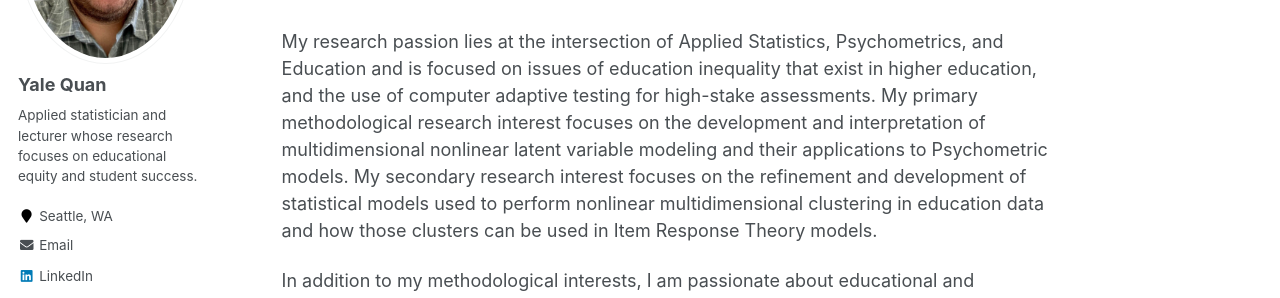
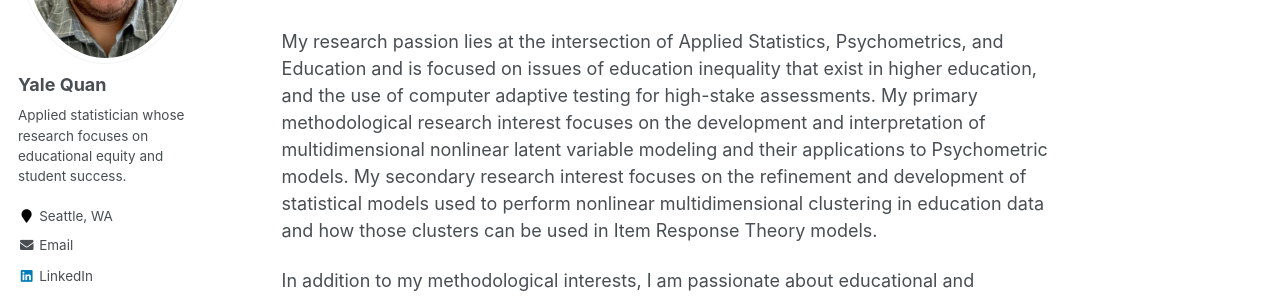
Before and after one commit to yalequan/yalequan.github.io, a Jekyll site: the page built from _pages/about.md, in a window 1280 px wide. Shown: the part 287-585 px from the top of the page. Built offline with Jekyll 4.4.1, drawn with Linux system fonts in a browser that asks for light colours.

Commit message:
Update _config.yml

```diff
--- a/_config.yml
+++ b/_config.yml
@@ -82,7 +82,7 @@ analytics:
 author:
   name             : "Yale Quan"
   avatar           : "profile.png"
-  bio              : "Applied statistician and lecturer whose research focuses on educational equity and student success."
+  bio              : "Applied statistician whose research focuses on educational equity and student success."
   location         : "Seattle, WA"
   employer         :
   #pubmed           : "https://www.ncbi.nlm.nih.gov/pubmed/?term=john+snow"
```
